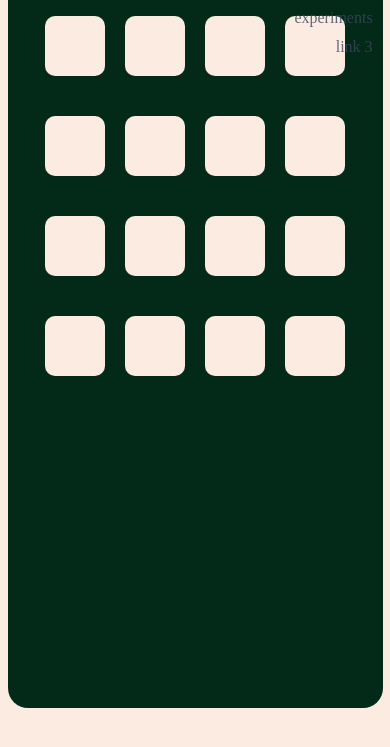
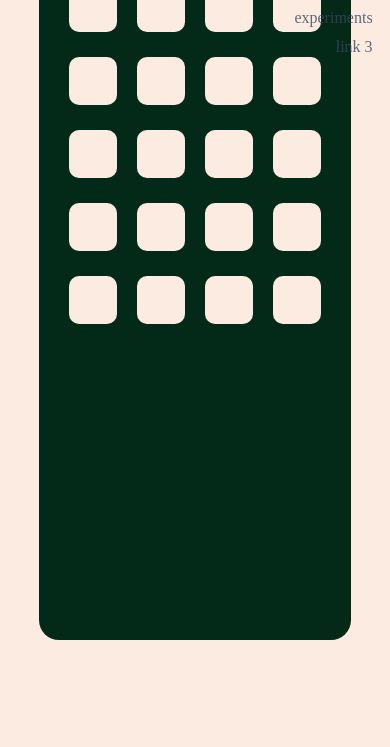
Before and after one commit to phinch/hinch-crossing, a Gatsby site: page /experimental in a window 390 px wide. Shown: the part 120-867 px from the top of the page. Built offline with nearby package versions, Linux system fonts and the light colour scheme; Gatsby itself is replaced by a stand-in of ours.

Commit message:
iphone dimension play

```diff
--- a/src/pages/experimental.js
+++ b/src/pages/experimental.js
@@ -14,24 +14,27 @@ const styles = StyleSheet.create({
     height: '100vh',
   },
   iphoneScreen: {
-    width: 375,
-    height: 812,
+    maxWidth: 375,
+    width: `calc(100vh * .8 * (375/812))`,
+    maxHeight: 812,
+    height: '80%',
     borderRadius: 20,
     background: colors.moss,
     display: 'flex',
     flexWrap: 'wrap',
     alignContent: 'flex-start',
     padding: 20,
-    justifyContent: 'center',
   },
   appIcon: {
     background: colors.sun,
-    height: 60,
-    width: 60,
+    maxHeight: 60,
+    maxWidth: 60,
+    width: `calc((100vh * .8 * (375/812) - 120px) * .25)`,
+    height: `calc((100vh * .8 * (375/812) - 120px) * .25)`,
     borderRadius: 10,
     marginLeft: 10,
     marginRight: 10,
-    marginBottom: 40,
+    marginBottom: 25,
     cursor: 'pointer',
   },
 })
```
